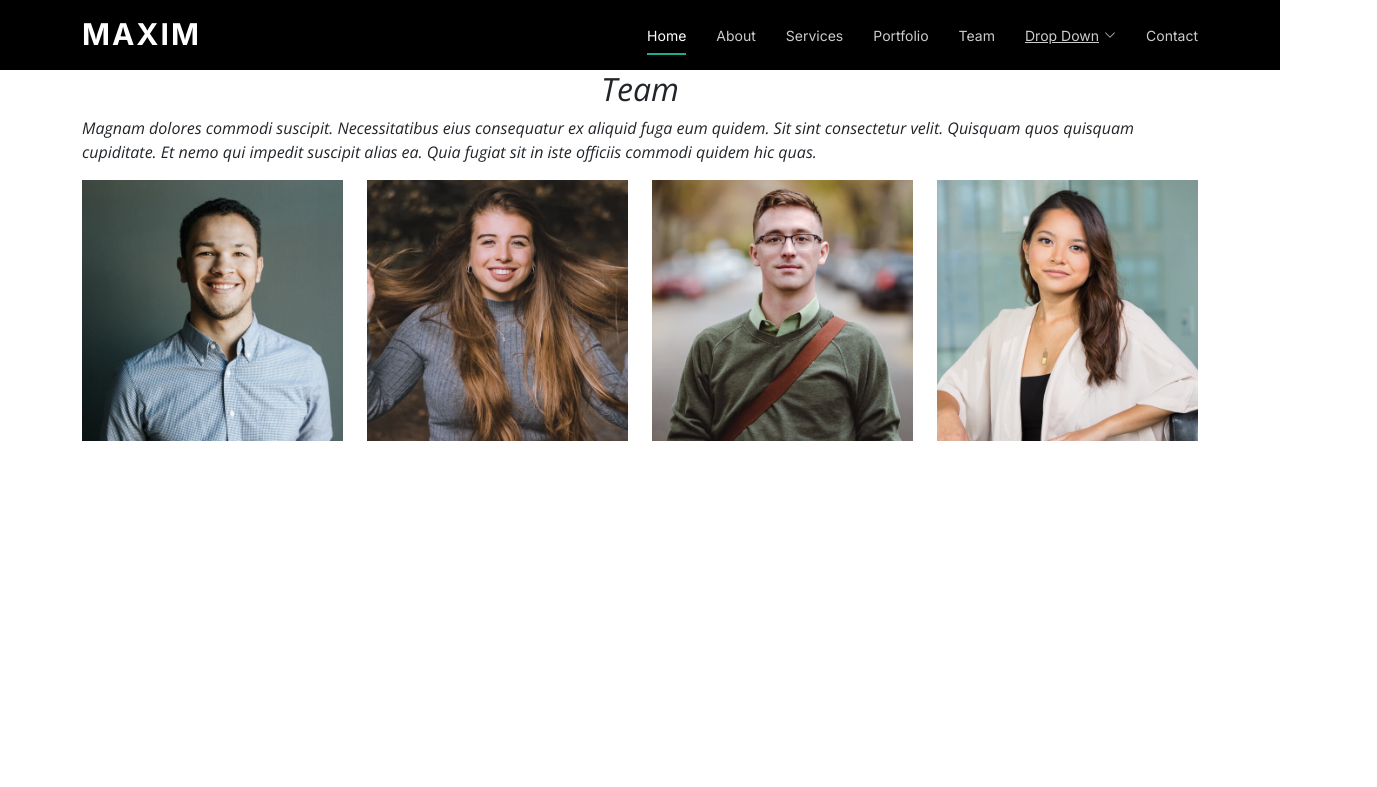
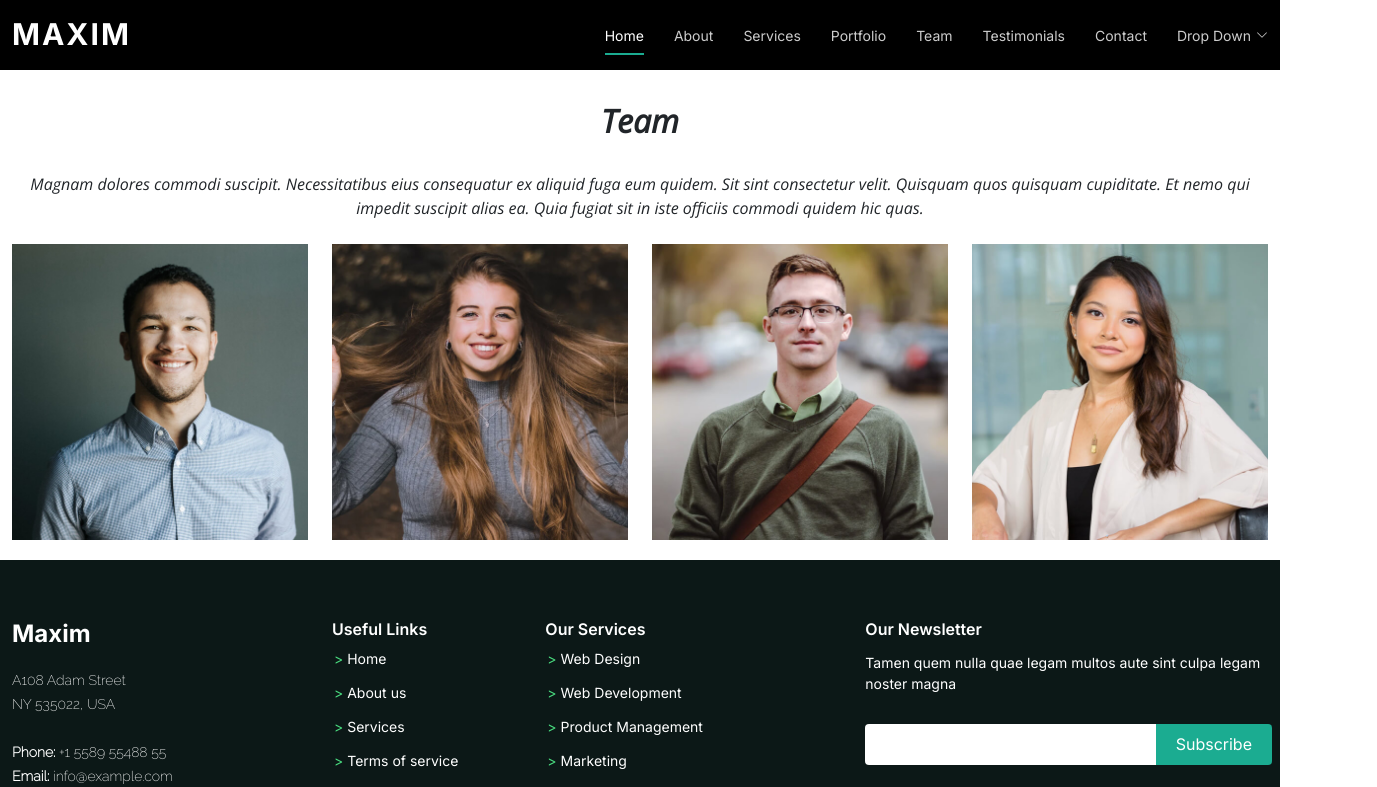
Before and after one commit to Deeba-zcs/Maxim, a Next.js app: page /team in a window 1280 px wide. Shown: the top 787 px of the page, 1377 px wide, since content can reach past the window. Built offline with nearby package versions, Linux system fonts and the light colour scheme.

Commit message:
whole new

```diff
--- a/package.json
+++ b/package.json
@@ -12,6 +12,7 @@
     "autoprefixer": "10.4.14",
     "bootstrap": "^5.3.0",
     "bootstrap-icons": "^1.10.5",
+    "mdb-react-ui-kit": "^6.1.0",
     "next": "13.4.4",
     "postcss": "8.4.24",
     "react": "18.2.0",
--- a/src/app/contact/page.js
+++ b/src/app/contact/page.js
@@ -10,7 +10,7 @@ function page() {
       <div class="container">
 
         <div class="section-title" data-aos="fade-up">
-          <h2 className="contact-head text-center text-gray-700">Contact</h2>
+          <h2 className="contact-head text-center text-gray-700 font-bold text-4xl">Contact</h2>
           <p className="text-center">Magnam dolores commodi suscipit. Necessitatibus eius consequatur ex aliquid fuga eum quidem. Sit sint consectetur velit. Quisquam quos quisquam cupiditate. Et nemo qui impedit suscipit alias ea. Quia fugiat sit in iste officiis commodi quidem hic quas.</p>
         </div>
 
@@ -46,7 +46,7 @@ function page() {
 
         </div>
 
-        <div class="row mt-5 justify-content-center" data-aos="fade-up">
+        <div class="row mt-5 justify-content-center pb-5" data-aos="fade-up">
           <div class="col-lg-10">
             <form action="forms/contact.php" method="post" role="form" class="php-email-form">
               <div class="row">
--- a/src/app/header/header.js
+++ b/src/app/header/header.js
@@ -1,24 +1,28 @@
 import React from 'react'
 import './header.css'
 import Link from 'next/link'
+import 'bootstrap-icons/font/bootstrap-icons.css'
+
 
 export default function Header() {
 
   return (
     <header id="header" className="fixed-top d-flex align-items-center nav">
-    <div className="container d-flex justify-content-between">
-
+      <div className='container d-flex justify-content-between'>
       <div className="logo">
         <h1><Link href="index">Maxim</Link></h1>
       </div>
 
+
       <nav id="navbar" className="navbar">
         <ul>
           <li><Link className="nav-link scrollto active" href="#hero">Home</Link></li>
-          <li><Link className="nav-link scrollto" href="#about">About</Link></li>
+          <li><Link className="nav-link scrollto" href="Section3">About</Link></li>
           <li><Link className="nav-link scrollto" href="services">Services</Link></li>
           <li><Link className="nav-link scrollto " href="Portfolio">Portfolio</Link></li>
           <li><Link className="nav-link scrollto" href="team">Team</Link></li>
+          <li><Link className="nav-link scrollto" href="Testimonials">Testimonials</Link></li>
+          <li><Link className="nav-link scrollto" href="contact">Contact</Link></li>
           <li className="dropdown"><Link href="#"><span>Drop Down</span> <i className="bi bi-chevron-down"></i></Link>
             <ul>
               <li><Link href="#">Drop Down 1</Link></li>
@@ -36,9 +40,11 @@ export default function Header() {
               <li><Link href="#">Drop Down 4</Link></li>
             </ul>
           </li>
-          <li><Link className="nav-link scrollto" href="#contact">Contact</Link></li>
+
         </ul>
+
         <i className="bi bi-list mobile-nav-toggle"></i>
+
       </nav>
 
     </div>
--- a/src/app/layout.js
+++ b/src/app/layout.js
@@ -11,6 +11,7 @@ const inter = Inter({ subsets: ['latin'] })
 import Menubar from './Menubar/page';
 import Link from 'next/link';
 import Header from './header/header';
+import Footer from './footer/page';
 export const metadata = {
   title: 'Create Next App',
   description: 'Generated by create next app',
@@ -30,6 +31,7 @@ export default function RootLayout({ children }) {
       {/* <Menubar/> */}
       <Header />
       {children}
+      <Footer />
       </body>
     </html>
   )
--- a/src/app/services/page.js
+++ b/src/app/services/page.js
@@ -12,7 +12,7 @@ export default function Services() {
       <section id="services" className="services section-bg pb-5 pt-5">
         <div className="container">
           <div className="section-title" data-aos="fade-up">
-            <h2 className="text-center pb-2">Services</h2>
+            <h2 className="text-center pb-2 font-bold">Services</h2>
             <p className="text-center pb-2">
               Magnam dolores commodi suscipit. Necessitatibus eius consequatur
               ex aliquid fuga eum quidem. Sit sint consectetur velit. Quisquam
--- a/src/app/team/page.css
+++ b/src/app/team/page.css
@@ -1,7 +1,14 @@
 @import url('https://fonts.googleapis.com/css2?family=Open+Sans:ital,wght@1,300&display=swap');
 @import url('https://fonts.googleapis.com/css2?family=Raleway:wght@100;200&display=swap');
 
-
+h2{
+    font-size: 2rem;
+    padding: 2rem;
+    font-weight: 900;
+}
+p{
+    justify-content: center;
+}
 .team{
   font-family: "Open Sans", sans-serif;
 }
--- a/src/app/team/page.js
+++ b/src/app/team/page.js
@@ -23,7 +23,7 @@ export default function Team()  {
 
         <div className="section-title" data-aos="fade-up">
           <h2 align="center">Team</h2>
-          <p>Magnam dolores commodi suscipit. Necessitatibus eius consequatur ex aliquid fuga eum quidem. Sit sint consectetur velit. Quisquam quos quisquam cupiditate. Et nemo qui impedit suscipit alias ea. Quia fugiat sit in iste officiis commodi quidem hic quas.</p>
+          <p className='text-center pb-4'>Magnam dolores commodi suscipit. Necessitatibus eius consequatur ex aliquid fuga eum quidem. Sit sint consectetur velit. Quisquam quos quisquam cupiditate. Et nemo qui impedit suscipit alias ea. Quia fugiat sit in iste officiis commodi quidem hic quas.</p>
         </div>
 
         <div className="row">
```
Also changed, not shown: 1 other file (tests, documents, lock files or other folders).
